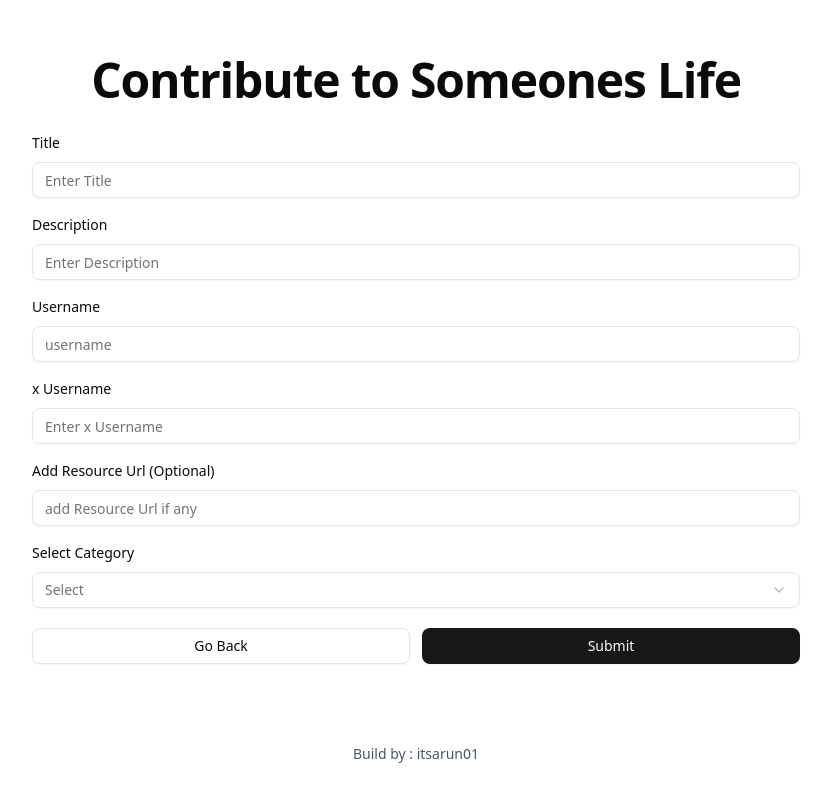
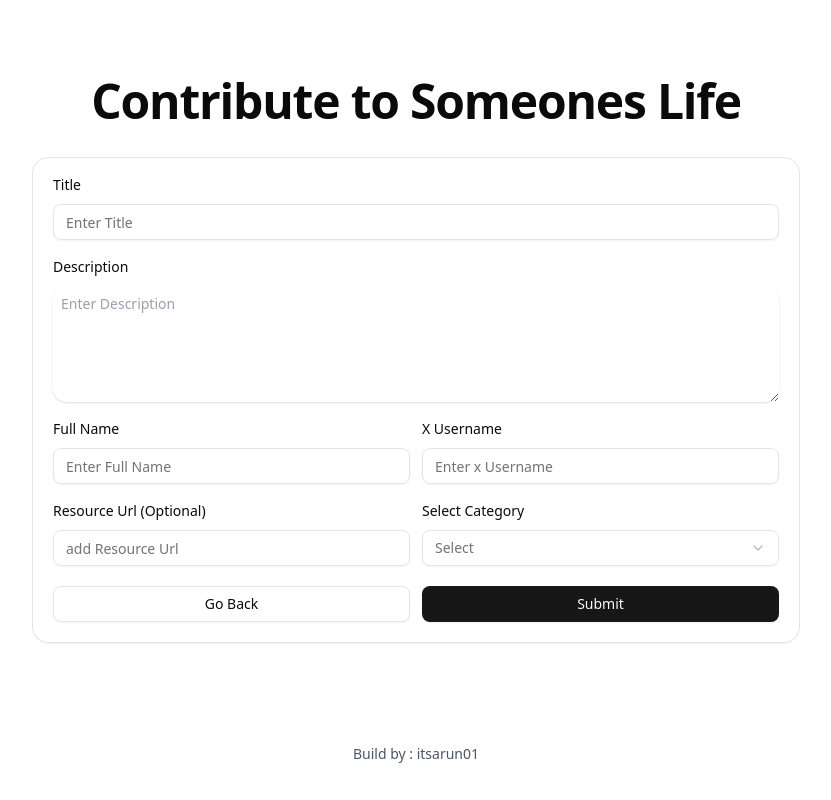
Before and after one commit to hiarun01/impactList, a React (Vite) app in the folder client/: page /contribute in a window 1280 px wide. Shown: the whole page, without its empty margins (224-1055 px from the left). Built offline with nearby package versions, Linux system fonts and the light colour scheme; no server answers.

Commit message:
make some changes on form

```diff
--- /dev/null
+++ b/client/src/components/ui/textarea.jsx
@@ -0,0 +1,20 @@
+import * as React from "react"
+
+import { cn } from "@/lib/utils"
+
+function Textarea({
+  className,
+  ...props
+}) {
+  return (
+    <textarea
+      data-slot="textarea"
+      className={cn(
+        "border-input placeholder:text-muted-foreground focus-visible:border-ring focus-visible:ring-ring/50 aria-invalid:ring-destructive/20 dark:aria-invalid:ring-destructive/40 aria-invalid:border-destructive dark:bg-input/30 flex field-sizing-content min-h-16 w-full rounded-md border bg-transparent px-3 py-2 text-base shadow-xs transition-[color,box-shadow] outline-none focus-visible:ring-[3px] disabled:cursor-not-allowed disabled:opacity-50 md:text-sm",
+        className
+      )}
+      {...props} />
+  );
+}
+
+export { Textarea }
--- a/client/src/pages/Home.jsx
+++ b/client/src/pages/Home.jsx
@@ -1,9 +1,13 @@
 import HeroSection from "@/HeroSection";
 import {MarqueeComponent} from "@/MarqueeComponent";
-
+import {HeartIcon, UserRoundCogIcon} from "lucide-react";
 import React from "react";
 
 const Home = () => {
+  // Example stats (replace with real data if available)
+  const contributors = 128;
+  const livesImpacted = 542;
+
   return (
     <>
       <HeroSection />
--- a/client/src/pages/Post.jsx
+++ b/client/src/pages/Post.jsx
@@ -14,13 +14,14 @@ import {NavLink, useNavigate} from "react-router-dom";
 import {addPost} from "@/services/api";
 import {toast} from "sonner";
 import {Loader2} from "lucide-react";
+import {Textarea} from "@/components/ui/textarea";
 
 const Post = () => {
   const navigate = useNavigate();
   const [form, setForm] = useState({
     title: "",
     description: "",
-    username: "",
+    fullName: "",
     xUsername: "",
     resourceUrl: "",
     category: "",
@@ -69,7 +70,7 @@ const Post = () => {
           </h1>
         </div>
 
-        <form className="">
+        <form className="border p-5 rounded-2xl shadow-2xs">
           <div className="flex justify-center flex-col gap-3">
             <Label>Title</Label>
             <Input
@@ -82,7 +83,9 @@ const Post = () => {
           </div>
           <div className="flex justify-center flex-col gap-3 mt-5">
             <Label>Description</Label>
-            <Input
+            <textarea
+              className="w-full rounded-xl bg-white shadow-sm transition-all text-sm border-gray-200 outline-none placeholder:text-gray-400 p-2"
+              rows={5}
               type="text"
               name="description"
               value={form.description}
@@ -90,18 +93,19 @@ const Post = () => {
               placeholder="Enter Description"
             />
           </div>
+          <div className="grid lg:grid-cols-2 gap-3">
             <div className="flex justify-center flex-col gap-3 mt-5">
-            <Label>Username</Label>
+              <Label>Full Name</Label>
               <Input
                 type="text"
-              name="username"
-              value={form.username}
+                name="fullName"
+                value={form.fullName}
                 onChange={handleChange}
-              placeholder="username"
+                placeholder="Enter Full Name"
               />
             </div>
             <div className="flex justify-center flex-col gap-3 mt-5">
-            <Label>x Username</Label>
+              <Label>X Username</Label>
               <Input
                 type="text"
                 name="xUsername"
@@ -110,19 +114,24 @@ const Post = () => {
                 placeholder="Enter x Username"
               />
             </div>
+          </div>
+          <div className="grid lg:grid-cols-2 gap-3">
             <div className="flex justify-center flex-col gap-3 mt-5">
-            <Label>Add Resource Url (Optional)</Label>
+              <Label>Resource Url (Optional)</Label>
               <Input
                 type="text"
                 name="resourceUrl"
                 value={form.resourceUrl}
                 onChange={handleChange}
-              placeholder="add Resource Url if any"
+                placeholder="add Resource Url"
               />
             </div>
             <div className="flex justify-center flex-col gap-3 mt-5">
               <Label>Select Category</Label>
-            <Select value={form.category} onValueChange={handleCategoryChange}>
+              <Select
+                value={form.category}
+                onValueChange={handleCategoryChange}
+              >
                 <SelectTrigger className="w-full">
                   <SelectValue placeholder="Select" />
                 </SelectTrigger>
@@ -137,6 +146,7 @@ const Post = () => {
                   </SelectGroup>
                 </SelectContent>
               </Select>
+            </div>
           </div>
 
           <div className="mt-5 grid grid-cols-2 justify-center gap-3 ">
--- a/client/src/pages/dashboard/Dashboard.jsx
+++ b/client/src/pages/dashboard/Dashboard.jsx
@@ -40,7 +40,6 @@ const Dashboard = () => {
       return;
     }
 
-    // Optimistically update UI
     setPostData((prev) =>
       prev.map((post) =>
         post._id === id
@@ -64,7 +63,6 @@ const Dashboard = () => {
       setVotedPosts((prev) => [...prev, id]);
       toast.success("Vote submitted!");
     } catch (error) {
-      // Revert optimistic update if error
       setPostData((prev) =>
         prev.map((post) =>
           post._id === id
@@ -111,7 +109,7 @@ const Dashboard = () => {
                 const {
                   title,
                   description,
-                  username,
+                  fullName,
                   xUsername,
                   resourceUrl,
                   category,
@@ -143,10 +141,10 @@ const Dashboard = () => {
                               rel="noopener noreferrer"
                               className="text-blue-500 hover:underline"
                             >
-                              {username}
+                              {fullName}
                             </a>
                           ) : (
-                            username
+                            fullName
                           )}
                         </span>
                         <span className="text-xs bg-blue-100 text-blue-700 px-2 py-1 rounded-full font-semibold">
--- a/client/src/pages/dashboard/components/userInputSection.jsx
+++ b/client/src/pages/dashboard/components/userInputSection.jsx
@@ -13,9 +13,13 @@ import {NavLink} from "react-router-dom";
 const userInputSection = ({category, setCategory}) => {
   return (
     <div className="sticky top-0 z-10 bg-white flex flex-col items-center justify-center w-full h-full shadow">
-      <div className="mb-4 w-full max-w-3xl text-center py-5">
-        <h1 className="text-3xl font-bold ">What changed your life?</h1>
-        <p className="text-gray-600">Share your thoughts and experiences</p>
+      <div className="w-full max-w-3xl text-center py-5 px-5">
+        <h1 className="lg:text-3xl text-2xl font-bold">
+          What changed your life?
+        </h1>
+        <p className="text-gray-600">
+          Discover top things, Share your thoughts and experiences
+        </p>
       </div>
       {/* post thoughts */}
       <div className="flex items-center justify-between mb-4 w-full max-w-3xl px-5">
@@ -38,7 +42,7 @@ const userInputSection = ({category, setCategory}) => {
         </div>
         <div>
           <NavLink to="/contribute">
-            <Button>Add</Button>
+            <Button>Contribute</Button>
           </NavLink>
         </div>
       </div>
```
Also changed, not shown: 2 other files (tests, documents, lock files or other folders). Lines whose indentation alone changed are shown as unchanged.
